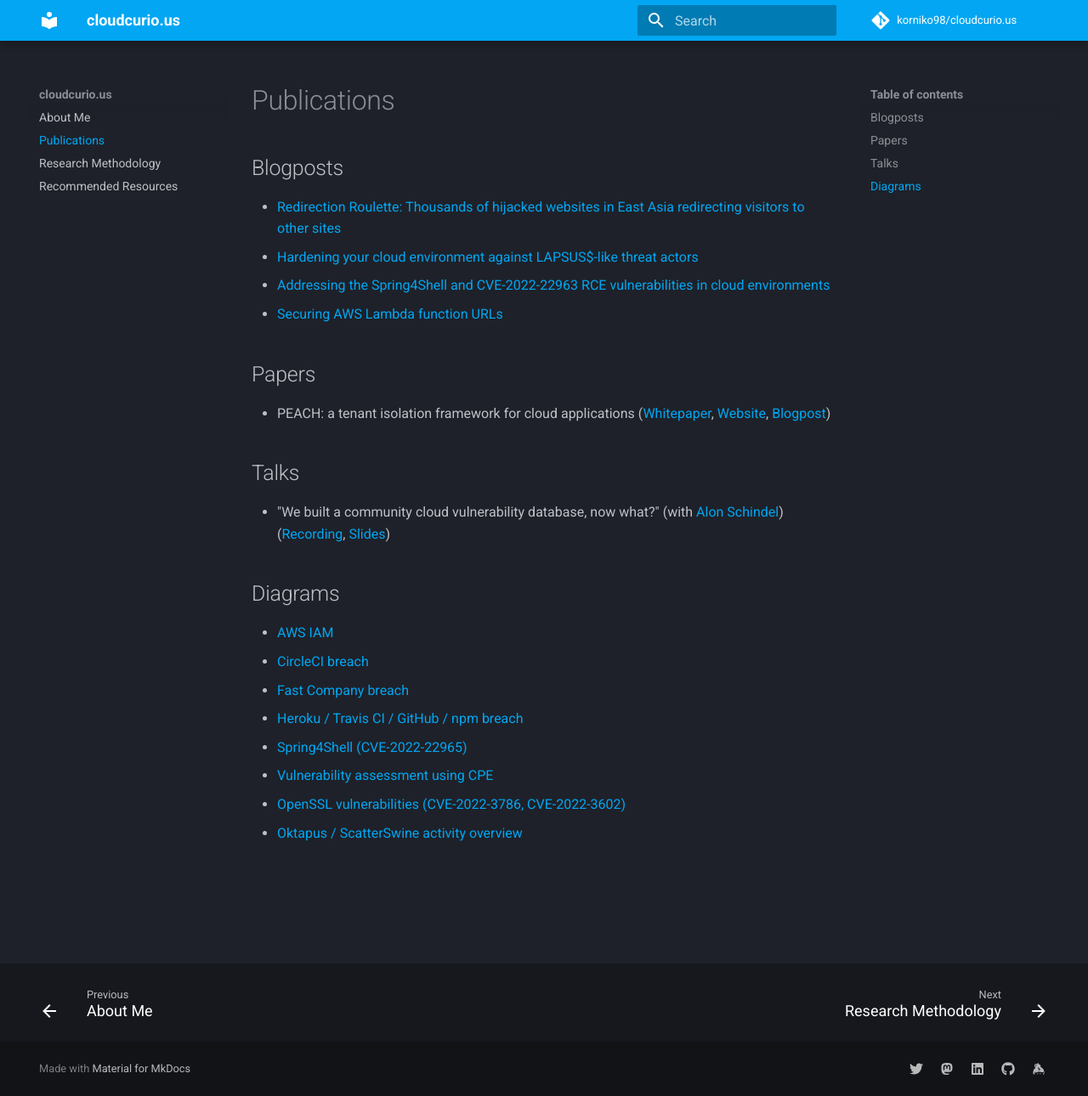
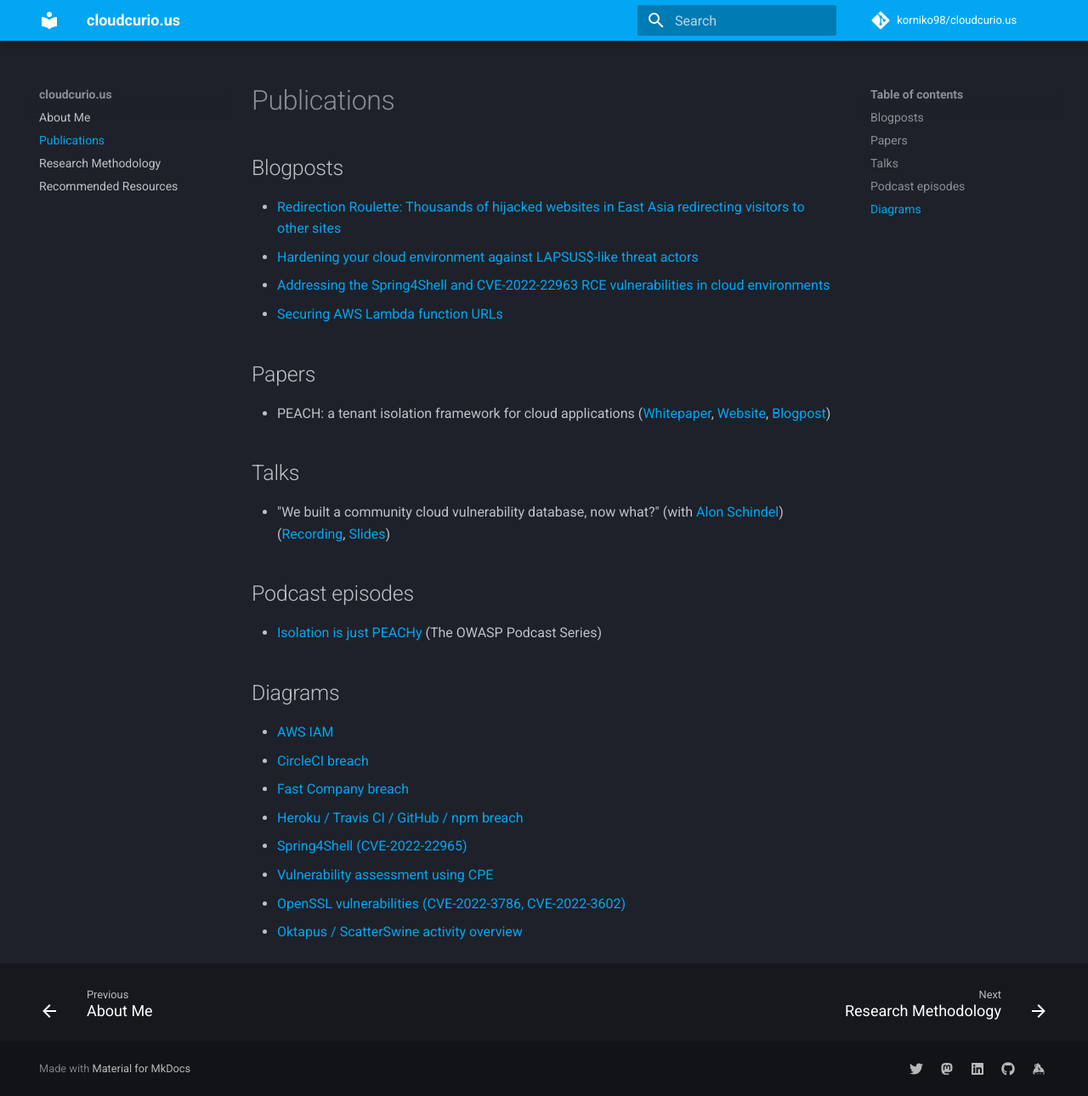
Before and after one commit to korniko98/cloudcurio.us, an MkDocs documentation site: the page built from docs/publications.md, in a window 1280 px wide and 1290 px high. Shown: the whole window at 85% size. Built offline with MkDocs 1.6.1 and Material for MkDocs 9.7.7, drawn with Linux system fonts in a browser that asks for light colours; comment, search, counter and statistics services are not loaded.

Commit message:
Update publications.md

```diff
--- a/docs/publications.md
+++ b/docs/publications.md
@@ -12,6 +12,9 @@
 ## Talks
 * "We built a community cloud vulnerability database, now what?" (with [Alon Schindel](https://twitter.com/41thexplorer)) ([Recording](https://youtu.be/KwDo6KG76_c), [Slides](https://pretalx.com/media/fwd-cloudsec-2022/submissions/YJBJPK/resources/cloudvulndb_fwd_jLR2QM9.pdf))
 
+## Podcast episodes
+* [Isolation is just PEACHy](https://soundcloud.com/owasp-podcast/2023-02-isolation-is-just-peachy) (The OWASP Podcast Series)
+
 ## Diagrams
 * [AWS IAM](https://twitter.com/AmitaiCo/status/1504907093286998026/photo/1)
 * [CircleCI breach](https://twitter.com/AmitaiCo/status/1620134268885434370/photo/1)
```
